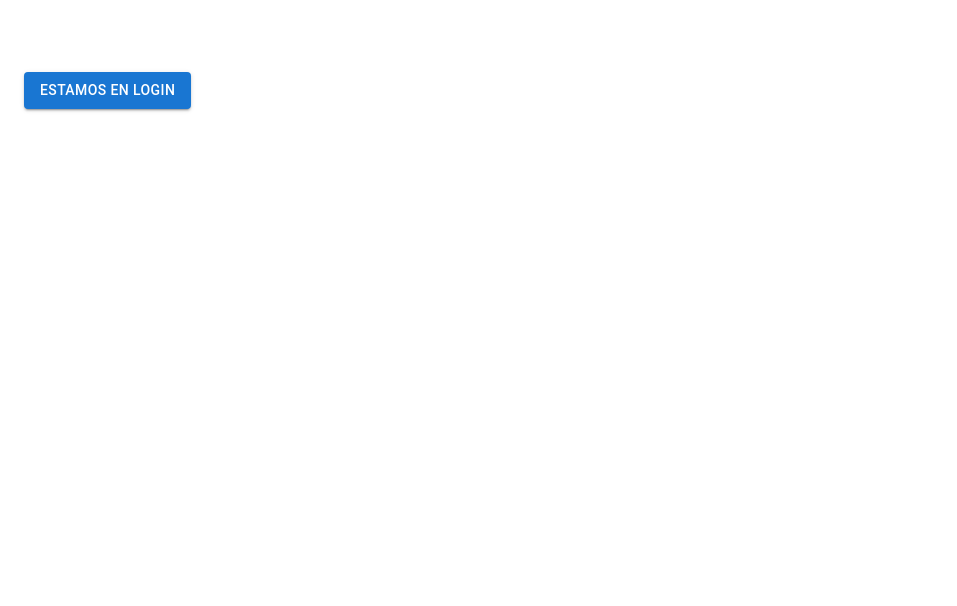
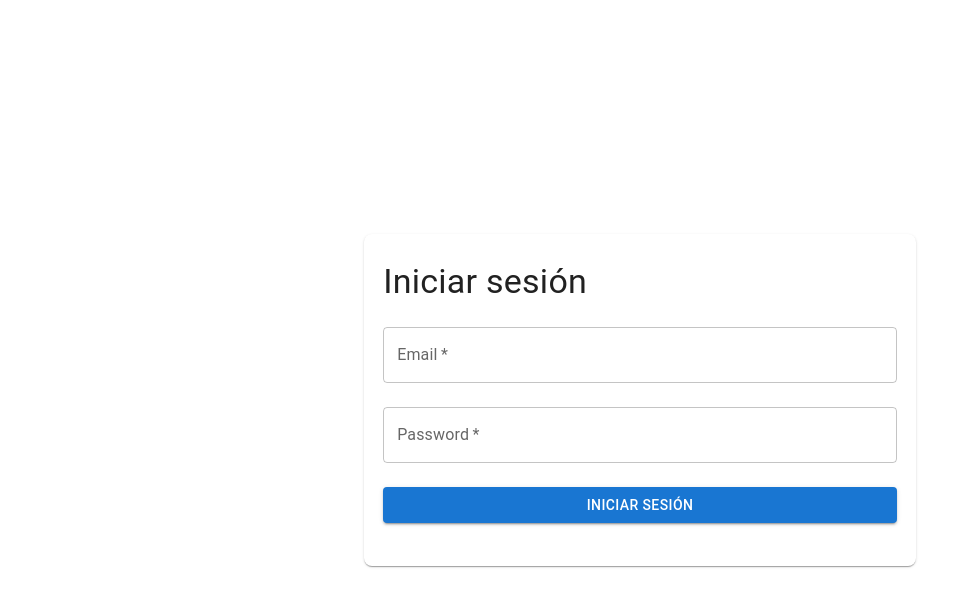
Before and after one commit to rodriguezespinoza0795/1-marketplace, a React (Create React App) app: page /login in a window 1280 px wide. Shown: the top 606 px of the page, without its empty margins (0-957 px from the left). Built offline with nearby package versions, Linux system fonts and the light colour scheme; the HTML template or start-up script is replaced by a standard one.

Commit message:
Modify Login Page

```diff
--- a/src/pages/login/index.tsx
+++ b/src/pages/login/index.tsx
@@ -1,11 +1,74 @@
-import { Container, Button } from '@mui/material';
+import { Container, Button, Grid, Paper, Box, Typography, TextField } from '@mui/material';
+import React, { useState } from 'react';
+
+type LoginType = {
+    username: String
+    password: String
+}
 
 export const LoginPage: React.FC<{}> = () => {
+    const [loginData, setLoginData] = useState<LoginType>({
+        username: "",
+        password: "",
+    })
+
+    const dataLogin = (e: React.ChangeEvent<HTMLInputElement>) => {
+        setLoginData({...loginData, [e.target.name]: e.target.value})
+    }
+
+    const handleSubmit = (e: React.FormEvent<HTMLInputElement>) => {
+        e.preventDefault()
+        console.log('loginData', loginData);
+    }
+
     return (
-        <Container sx={{mt:9}} maxWidth="xl">
-            <Button variant="contained">
-                Estamos en Login
-            </Button>
+        <Container maxWidth="sm">
+            <Grid
+            container
+            direction="column"
+            alignItems="center"
+            justifyContent="center"
+            sx={{ minHeight: "100vh" }}
+            >
+                <Grid item>
+                    <Paper sx={{ padding: "1.2em", borderRadius: "0.5em" }}>
+                        <Typography sx={{ mt: 1, mb: 1 }} variant="h4">
+                        Iniciar sesión
+                        </Typography>
+                        <Box component="form" onSubmit={handleSubmit}>
+                            <TextField
+                                name="username"
+                                margin="normal"
+                                type="text"
+                                fullWidth
+                                label="Email"
+                                sx={{ mt: 2, mb: 1.5 }}
+                                required
+                                onChange={dataLogin}
+                            />
+                            <TextField
+                                name="password"
+                                margin="normal"
+                                type="password"
+                                fullWidth
+                                label="Password"
+                                sx={{ mt: 1.5, mb: 1.5 }}
+                                required
+                                onChange={dataLogin}
+                            />
+
+                            <Button
+                                fullWidth
+                                type="submit"
+                                variant="contained"
+                                sx={{ mt: 1.5, mb: 3 }}
+                            >
+                                Iniciar sesión
+                            </Button>
+                        </Box>
+                    </Paper>
+                    </Grid>
+            </Grid>
         </Container>
     )
 }
```
